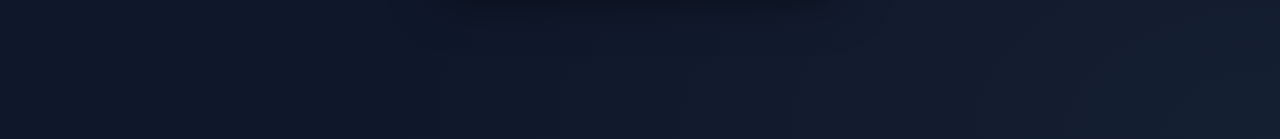
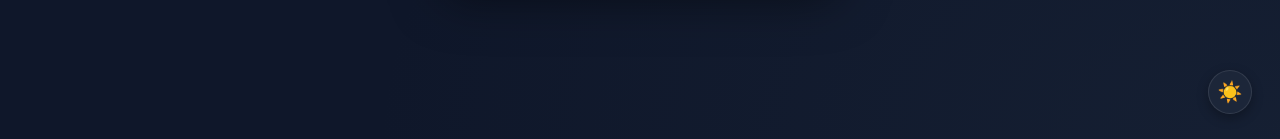
Before and after one commit to Hayat37/LogicForge-Hackathon, a React app in the folder frontend/: page / in a window 1280 px wide. Shown: the part 658-797 px from the top of the page. Built offline with nearby package versions, Linux system fonts and the light colour scheme; the HTML template or start-up script is replaced by a standard one.

Commit message:
applied theme toggle with localStorage persistence to login and register pages

```diff
--- a/frontend/src/pages/Login.jsx
+++ b/frontend/src/pages/Login.jsx
@@ -1,25 +1,39 @@
-import { useState } from "react";
+import { useState, useEffect } from "react";
 import { Link, useNavigate } from "react-router-dom";
 
 export default function Login({ setUser }) {
   const [email, setEmail] = useState("");
   const [password, setPassword] = useState("");
   const [message, setMessage] = useState("");
+  const [darkMode, setDarkMode] = useState(() => {
+    return localStorage.getItem("theme") !== "light";
+  });
+  const [spinning, setSpinning] = useState(false);
   const navigate = useNavigate();
+
+  useEffect(() => {
+    document.body.classList.toggle("light-mode", !darkMode);
+    localStorage.setItem("theme", darkMode ? "dark" : "light");
+    return () => document.body.classList.remove("light-mode");
+  }, [darkMode]);
+
+  const handleThemeToggle = () => {
+    setSpinning(true);
+    setDarkMode(prev => !prev);
+    setTimeout(() => setSpinning(false), 400);
+  };
 
   const loginUser = async () => {
     if (!email || !password) {
       setMessage("Please fill in all fields");
       return;
     }
-
     const res = await fetch("http://localhost/LogicForge-Hackathon/backend/login.php", {
       method: "POST",
       headers: { "Content-Type": "application/json" },
       body: JSON.stringify({ email, password }),
     });
     const data = await res.json();
-
     if (data.success) {
       setUser(data.user);
       navigate("/dashboard");
@@ -29,6 +43,13 @@ export default function Login({ setUser }) {
   };
 
   return (
+    <>
+      <button
+        className={`theme-toggle ${spinning ? "spin" : ""}`}
+        onClick={handleThemeToggle}
+      >
+        {darkMode ? "☀️" : "🌙"}
+      </button>
       <div className="container">
         <div className="logo">SkillSwap</div>
         <h2>Welcome Back</h2>
@@ -50,5 +71,6 @@ export default function Login({ setUser }) {
           Don't have an account? <Link to="/register">Register</Link>
         </p>
       </div>
+    </>
   );
 }
--- a/frontend/src/pages/Register.jsx
+++ b/frontend/src/pages/Register.jsx
@@ -1,4 +1,4 @@
-import { useState } from "react";
+import { useState, useEffect } from "react";
 import { Link, useNavigate } from "react-router-dom";
 
 function Register() {
@@ -6,7 +6,23 @@ function Register() {
   const [email, setEmail] = useState("");
   const [password, setPassword] = useState("");
   const [message, setMessage] = useState("");
+  const [darkMode, setDarkMode] = useState(() => {
+    return localStorage.getItem("theme") !== "light";
+  });
+  const [spinning, setSpinning] = useState(false);
   const navigate = useNavigate();
+
+  useEffect(() => {
+    document.body.classList.toggle("light-mode", !darkMode);
+    localStorage.setItem("theme", darkMode ? "dark" : "light");
+    return () => document.body.classList.remove("light-mode");
+  }, [darkMode]);
+
+  const handleThemeToggle = () => {
+    setSpinning(true);
+    setDarkMode(prev => !prev);
+    setTimeout(() => setSpinning(false), 400);
+  };
 
   const registerUser = async () => {
     if (!name || !email || !password) {
@@ -32,6 +48,13 @@ function Register() {
   };
 
   return (
+    <>
+      <button
+        className={`theme-toggle ${spinning ? "spin" : ""}`}
+        onClick={handleThemeToggle}
+      >
+        {darkMode ? "☀️" : "🌙"}
+      </button>
       <div className="container">
         <div className="logo">SkillSwap</div>
         <h2>Create Account</h2>
@@ -58,6 +81,7 @@ function Register() {
           Already have an account? <Link to="/">Login</Link>
         </p>
       </div>
+    </>
   );
 }
 
```
Lines whose indentation alone changed are shown as unchanged.
